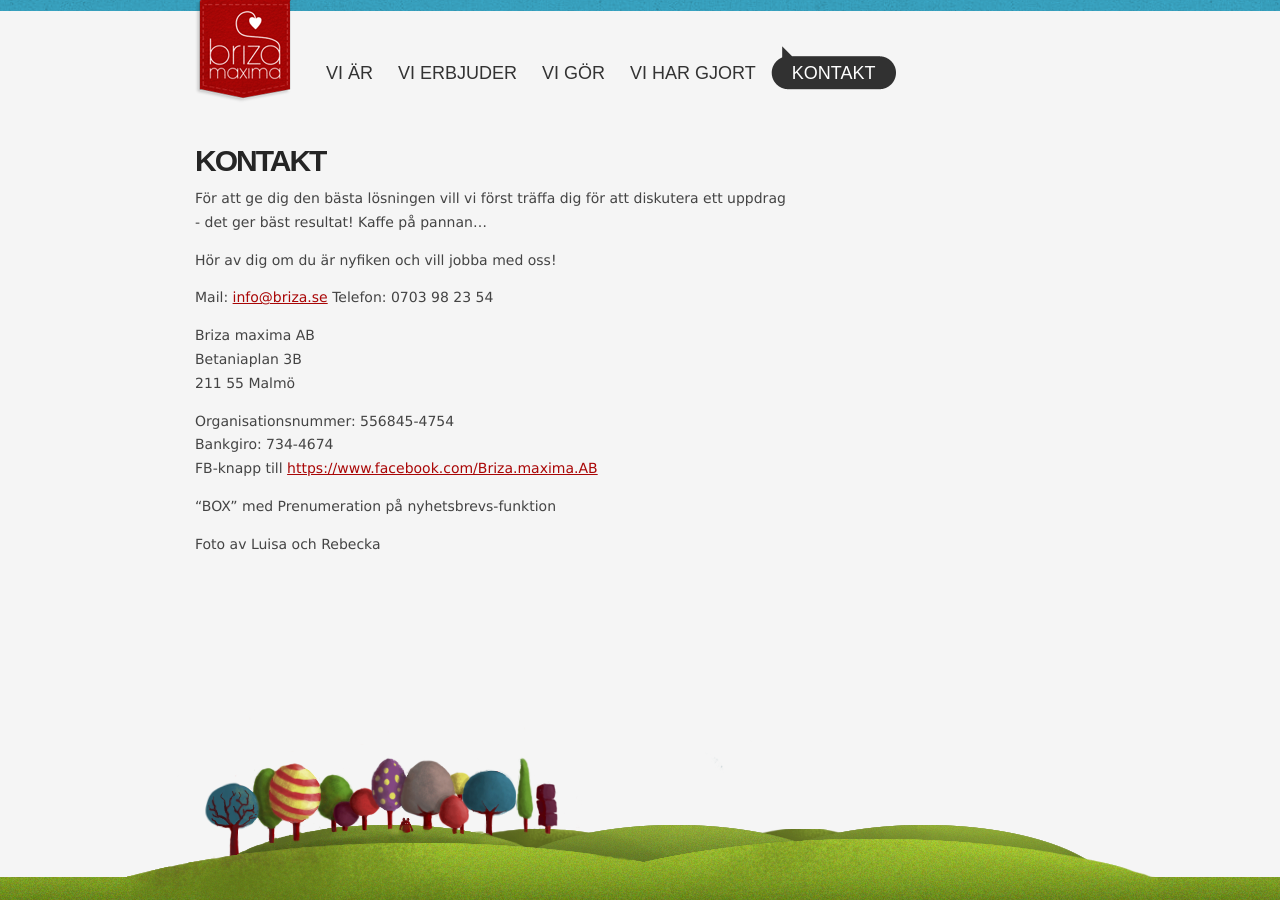
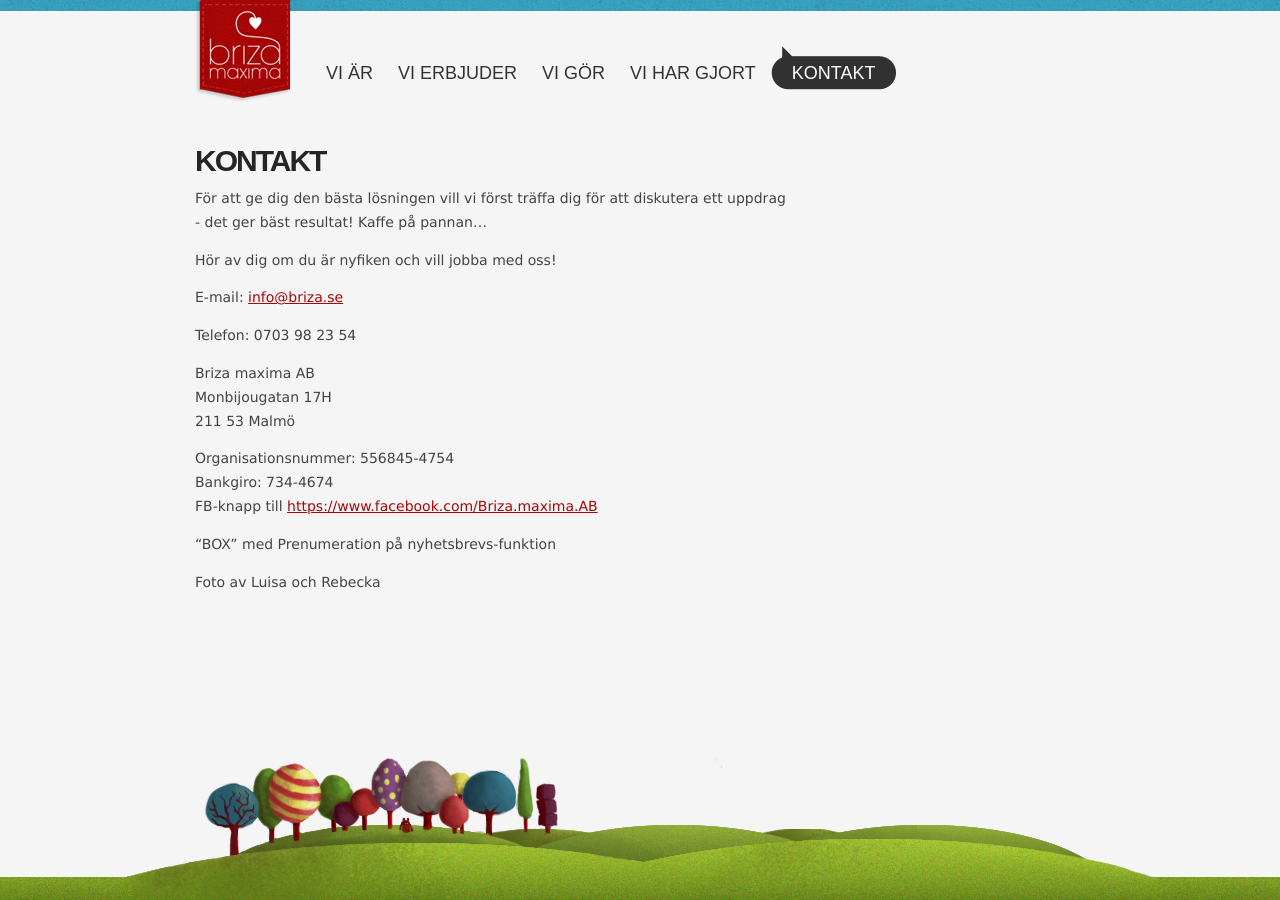
Before and after one commit to briza/briza.se, a Jekyll site: the page built from site/kontakt/index.md, in a window 1280 px wide. Built offline with Jekyll 4.4.1, drawn with Linux system fonts in a browser that asks for light colours; Markdown is read by kramdown in place of the engine named in the settings.

Commit message:
Fixing up the contact page

```diff
--- a/site/kontakt/index.md
+++ b/site/kontakt/index.md
@@ -11,18 +11,18 @@ För att ge dig den bästa lösningen vill vi först träffa dig för att diskut
 
 Hör av dig om du är nyfiken och vill jobba med oss!
 
-Mail: <info@briza.se>
+E-mail: <info@briza.se>
+
 Telefon: 0703 98 23 54
 
 Briza maxima AB<br/>
-Betaniaplan 3B<br/>
-211 55 Malmö<br/>
+Monbijougatan 17H<br/>
+211 53 Malmö
 
 Organisationsnummer: 556845-4754<br/>
 Bankgiro: 734-4674<br/>
 FB-knapp till <https://www.facebook.com/Briza.maxima.AB>
 
-“BOX” med
-Prenumeration på nyhetsbrevs-funktion
+“BOX” med Prenumeration på nyhetsbrevs-funktion
 
 Foto av Luisa och Rebecka
```
